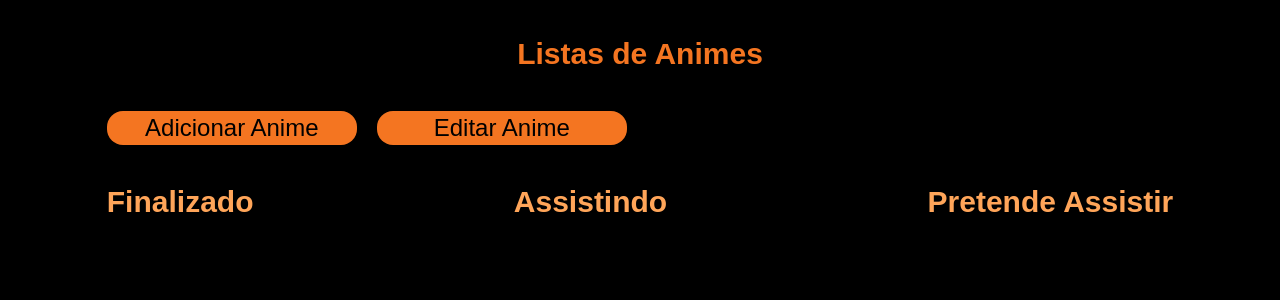
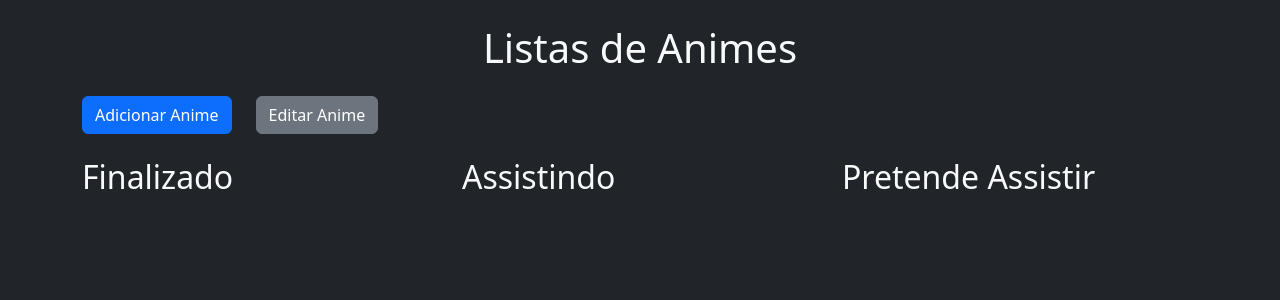
Before and after one commit to YSodres/crud-anime-list, a PHP site: page / in a window 1280 px wide. Shown: the top 300 px of the page. Run offline with PHP 8.4, Linux system fonts and the light colour scheme; data that the repository does not hold is empty.

Commit message:
refactor: bootstrap index.php

```diff
--- a/index.php
+++ b/index.php
@@ -17,23 +17,23 @@ $dadosPretendeAssistir = $animeRepositorio->listaPretendeAssistir();
     <meta charset="UTF-8">
     <meta name="viewport" content="width=device-width, initial-scale=1.0">
     <title>Listas de Animes</title>
-    <link rel="stylesheet" type="text/css" href="/css/styles.css">
+    <link href="https://cdn.jsdelivr.net/npm/bootstrap@5.3.2/dist/css/bootstrap.min.css" rel="stylesheet" integrity="sha384-T3c6CoIi6uLrA9TneNEoa7RxnatzjcDSCmG1MXxSR1GAsXEV/Dwwykc2MPK8M2HN" crossorigin="anonymous">
 </head>
-<body>
+<body class="bg-dark text-light">
     <header></header>
     <main class="animes">
-        <section class="animes__conteudo">
-            <h1 class="animes__conteudo__titulo">Listas de Animes</h1>
+        <section class="container mt-4">
+            <h1 class="text-center mb-4">Listas de Animes</h1>
 
-            <div class="animes__conteudo__opcoes">
-                <a class="animes__conteudo__adicionar" href="adicionar-anime.php">Adicionar Anime</a>
-                <a class="animes__conteudo__adicionar" href="editar-anime.php">Editar Anime</a>
+            <div class="d-flex justify-content-left gap-4 mb-4">
+                <a class="btn btn-primary" href="adicionar-anime.php">Adicionar Anime</a>
+                <a class="btn btn-secondary" href="editar-anime.php">Editar Anime</a>
             </div>
 
-            <div class="animes__conteudo__categorias">
-                <div class="finalizado">
-                    <h2>Finalizado</h2>
-                    <ul>
+            <div class="row">
+                <div class="col">
+                    <h2 class="mb-3">Finalizado</h2>
+                    <ul class="list-group">
                         <?php foreach ($dadosFinalizado as $finalizado): ?>
                             <li>
                                 <?= $finalizado->getNome(); ?>
@@ -45,9 +45,9 @@ $dadosPretendeAssistir = $animeRepositorio->listaPretendeAssistir();
                     </ul>
                 </div>
 
-                <div class="assistindo">
-                    <h2>Assistindo</h2>
-                    <ul>
+                <div class="col">
+                    <h2 class="mb-3">Assistindo</h2>
+                    <ul class="list-group">
                         <?php foreach ($dadosAssistindo as $assistindo): ?>
                             <li>
                                 <?= $assistindo->getNome(); ?>
@@ -59,9 +59,9 @@ $dadosPretendeAssistir = $animeRepositorio->listaPretendeAssistir();
                     </ul>
                 </div>
 
-                <div class="pretende">
-                    <h2>Pretende Assistir</h2>
-                    <ul>
+                <div class="col">
+                    <h2 class="mb-3">Pretende Assistir</h2>
+                    <ul class="list-group">
                         <?php foreach ($dadosPretendeAssistir as $pretendeAssistir): ?>
                             <li>
                                 <?= $pretendeAssistir->getNome(); ?>
@@ -76,5 +76,6 @@ $dadosPretendeAssistir = $animeRepositorio->listaPretendeAssistir();
         </section>
     </main>
     <footer></footer>
+    <script src="https://cdn.jsdelivr.net/npm/bootstrap@5.3.2/dist/js/bootstrap.bundle.min.js" integrity="sha384-C6RzsynM9kWDrMNeT87bh95OGNyZPhcTNXj1NW7RuBCsyN/o0jlpcV8Qyq46cDfL" crossorigin="anonymous"></script>
 </body>
 </html>
```
